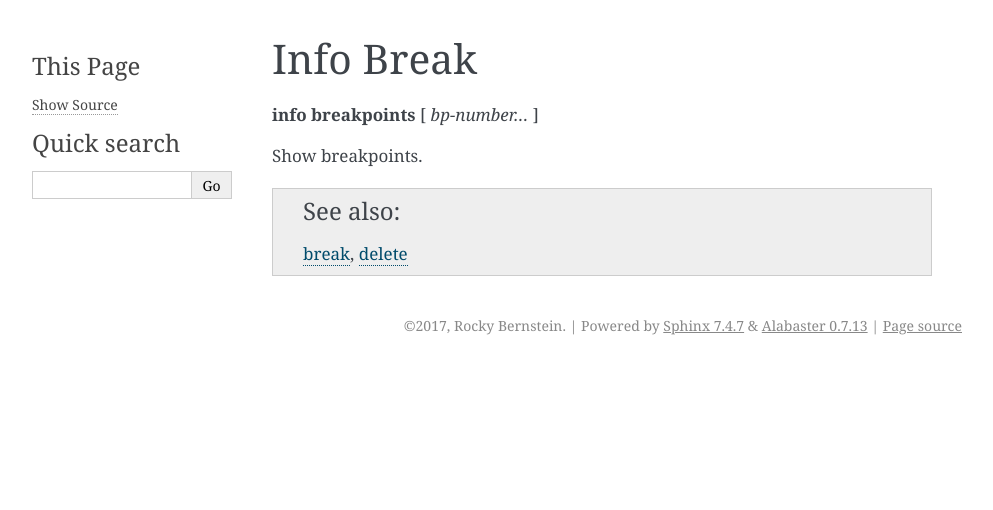
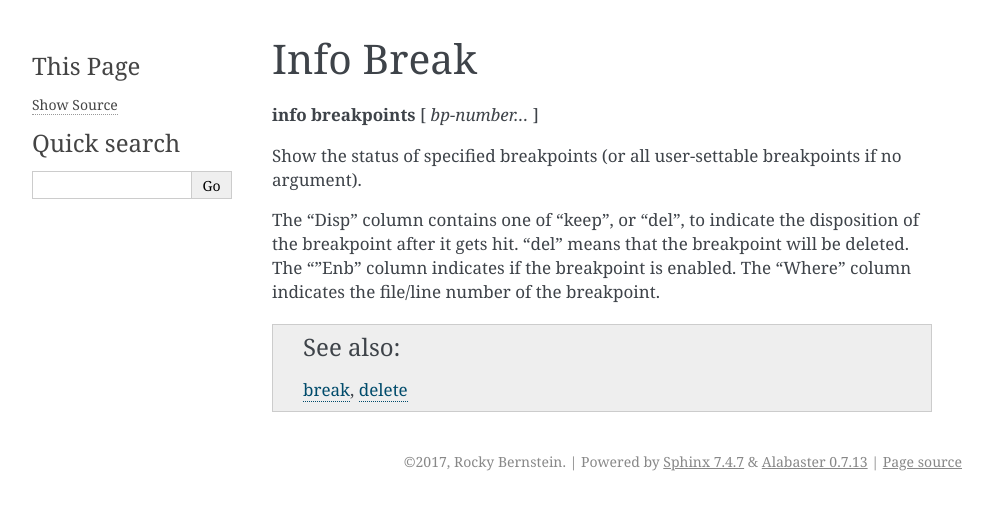
Before and after one commit to Trepan-Debuggers/python3-trepan, a Sphinx documentation site: the page built from docs/commands/info/break.rst, in a window 1280 px wide. Shown: the top 510 px of the page, without its empty margins (148-1141 px from the left). Built offline with Sphinx 7.4.7, drawn with Linux system fonts in a browser that asks for light colours.

Commit message:
Update "info break" help

```diff
--- a/docs/commands/info/break.rst
+++ b/docs/commands/info/break.rst
@@ -6,7 +6,14 @@ Info Break
 
 **info breakpoints** [ *bp-number...* ]
 
-Show breakpoints.
+Show the status of specified breakpoints (or all user-settable
+breakpoints if no argument).
+
+The "Disp" column contains one of "keep", or "del", to indicate the
+disposition of the breakpoint after it gets hit.  "del" means that the
+breakpoint will be deleted.  The ""Enb" column indicates if the
+breakpoint is enabled. The "Where" column indicates the file/line
+number of the breakpoint.
 
 .. seealso::
 
```
Also changed, not shown: 1 other file.
